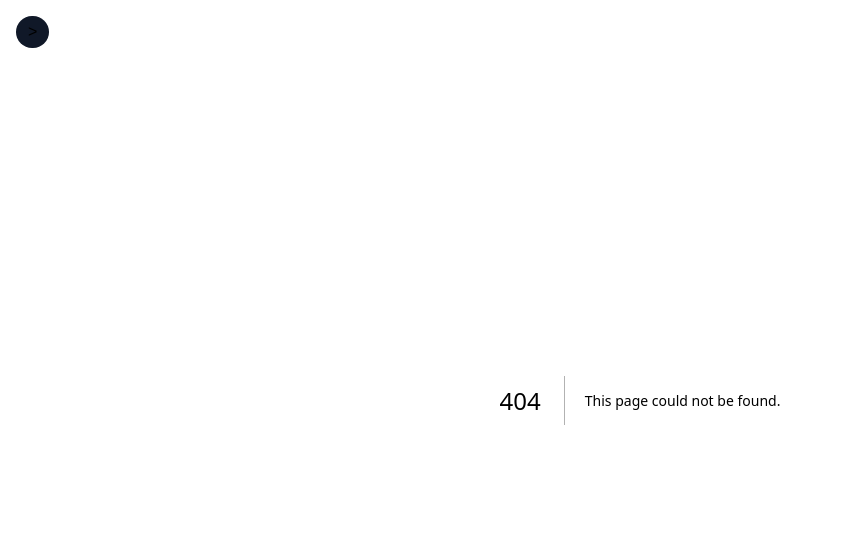
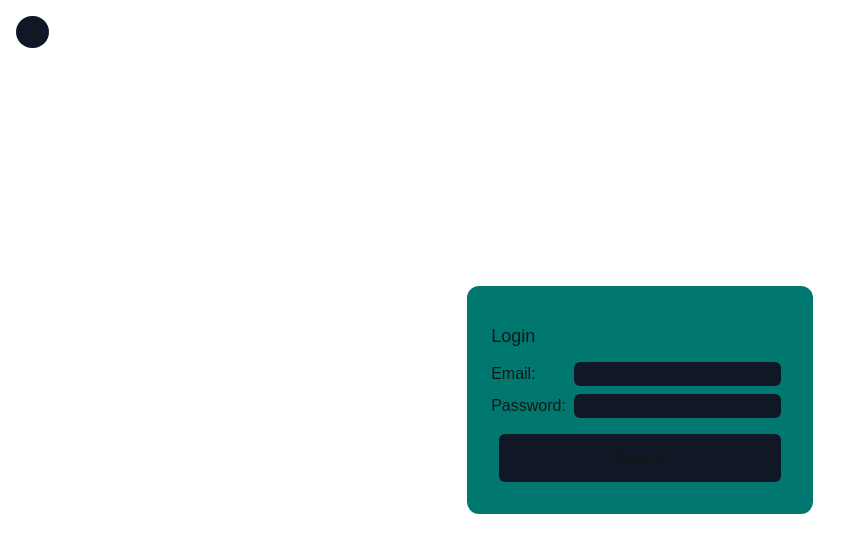
Before and after one commit to straysailor/streak-builder, a Next.js app: page /login in a window 1280 px wide. Before the commit this address had no page. Shown: the top 552 px of the page, without its empty margins (0-860 px from the left). Built offline with nearby package versions, Linux system fonts and the light colour scheme.

Commit message:
Added Login page route

```diff
--- /dev/null
+++ b/src/app/login/page.tsx
@@ -0,0 +1,24 @@
+export default function Login():React.JSX.Element{
+    return(
+    <div className="font-sans grid grid-rows-[20px_1fr_20px] items-center justify-items-center min-h-screen p-8 pb-20 gap-16 sm:p-20">
+          <main className="flex flex-col gap-[32px] row-start-2 items-center sm:items-start">
+            <div className="flex flex-col rounded-xl bg-teal-700 p-6">
+                <h1 className="text-lg my-3">Login</h1>
+                <form className="grid grid-cols-1 gap-y-2">
+                    <div className="flex justify-between">
+                        <label htmlFor="email">Email:</label>
+                        <input type="email" name="email" required className="bg-gray-900 rounded-md mx-2"></input>
+                    </div>
+                    <div className="flex justify-between">
+                        <label htmlFor="password">Password:</label>
+                        <input type="password" name="password" required className="bg-gray-900 rounded-md mx-2"></input>
+                    </div>
+                    <input type="submit" className="bg-gray-900 rounded-md p-3 m-2"></input>
+                </form>
+            </div>
+          </main>
+          <footer className="row-start-3 flex gap-[24px] flex-wrap items-center justify-center">
+          </footer>
+        </div>
+    )
+}
--- a/src/app/page.tsx
+++ b/src/app/page.tsx
@@ -1,4 +1,3 @@
-import Image from "next/image";
 import ToDoList from "./_components/ToDoList";
 
 export default function Home() {
```
